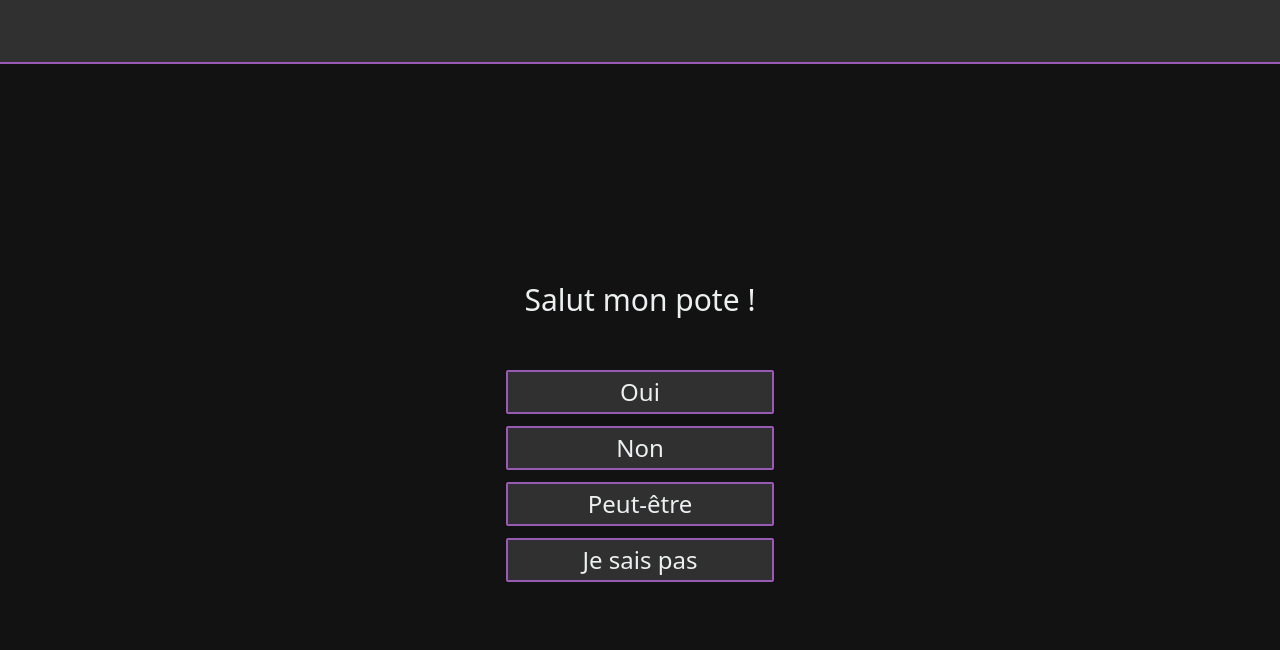
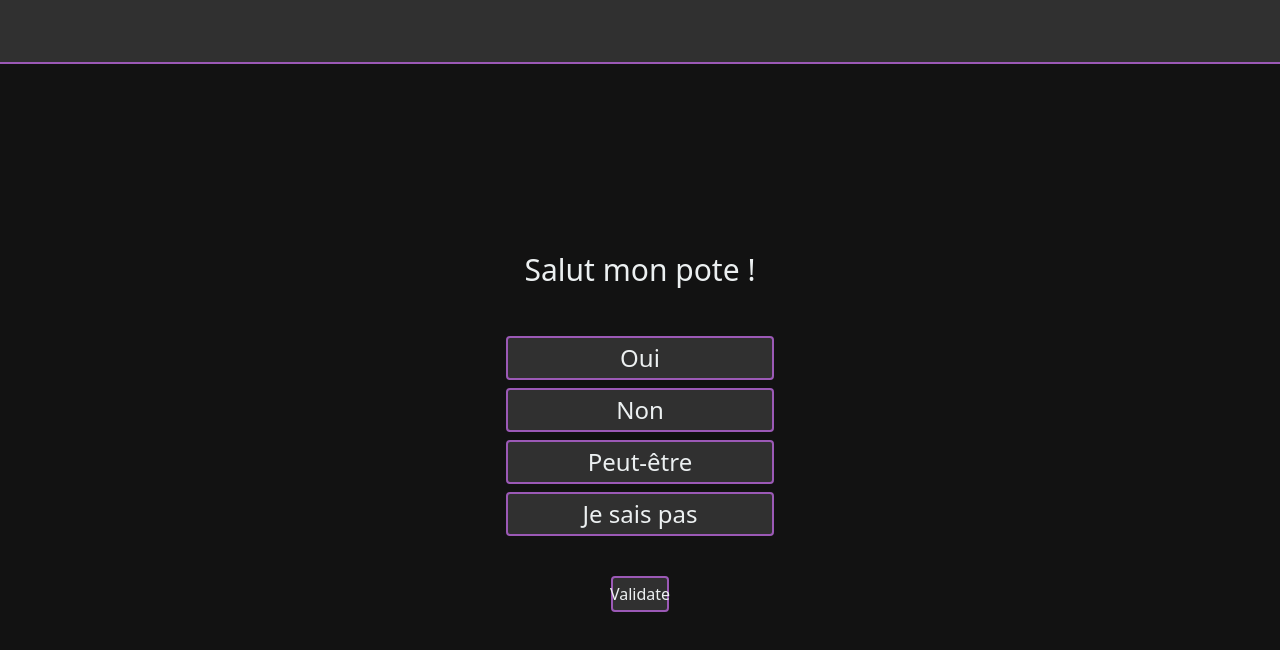
Before and after one commit to Herbin-Clement/QuizzAppReact, a React (Create React App) app: page / in a window 1280 px wide. Shown: the top 650 px of the page. Built offline with nearby package versions, Linux system fonts and the light colour scheme.

Commit message:
fix: update display

```diff
--- a/src/components/QuizzApp/Quizz/Answer.jsx
+++ b/src/components/QuizzApp/Quizz/Answer.jsx
@@ -2,7 +2,7 @@ import react from 'react';
 
 const Answer = ({ answer }) => {
     return(
-        <div className="flex justify-center items-center w-7/10 h-1/10 mt-3 p-1 border-2 border-amethist rounded-sm bg-black1 text-center text-2xl text-cloud">
+        <div className="flex justify-center items-center w-7/10 h-15p mt-2 p-1 border-2 border-amethist rounded bg-black1 hover:bg-black05 text-center text-2xl text-cloud cursor-pointer select-none">
             {answer}
         </div>
     );
--- a/src/components/QuizzApp/Quizz/Quizz.jsx
+++ b/src/components/QuizzApp/Quizz/Quizz.jsx
@@ -1,6 +1,7 @@
 import react from 'react';
 import Question from './Question.jsx';
 import Answer from './Answer.jsx';
+import Validate from './Validate.jsx';
 
 const Quizz = () => {
     return(
@@ -10,6 +11,7 @@ const Quizz = () => {
             <Answer answer={"Non"}></Answer>
             <Answer answer={"Peut-être"}></Answer>
             <Answer answer={"Je sais pas"}></Answer>
+            <Validate></Validate>
         </div>
     )
 };
--- a/src/components/QuizzApp/Quizz/Validate.jsx
+++ b/src/components/QuizzApp/Quizz/Validate.jsx
@@ -1 +1,11 @@
 import react from 'react';
+
+const Validate = () => {
+    return(
+        <div className="flex justify-center items-center w-15p h-8p mt-10 p-1 border-2 border-amethist rounded bg-black1 hover:bg-black05 text-center text-l text-cloud cursor-pointer select-none">
+            Validate
+        </div>
+    )
+};
+
+export default Validate;
--- a/tailwind.config.js
+++ b/tailwind.config.js
@@ -4,6 +4,7 @@ module.exports = {
   theme: {
     colors: {
       black0: '#121212',
+      black05: '#202020',
       black1: '#303030',
       concrete: '#95a5a6',
       cloud: '#ecf0f1',
@@ -25,6 +26,8 @@ module.exports = {
         '9/10': '90%',
         '1/12': '8%',
         '11/12': '92%',
+        '8p': '8%',
+        '15p': '15%',
       },
       width: {
         '1/10': '10%',
@@ -35,6 +38,8 @@ module.exports = {
         '9/10': '90%',
         '1/12': '8%',
         '11/12': '92%',
+        '8p': '8%',
+        '15p': '15%',
       },
       minHeight: {
         '1/10': '10%',
```
